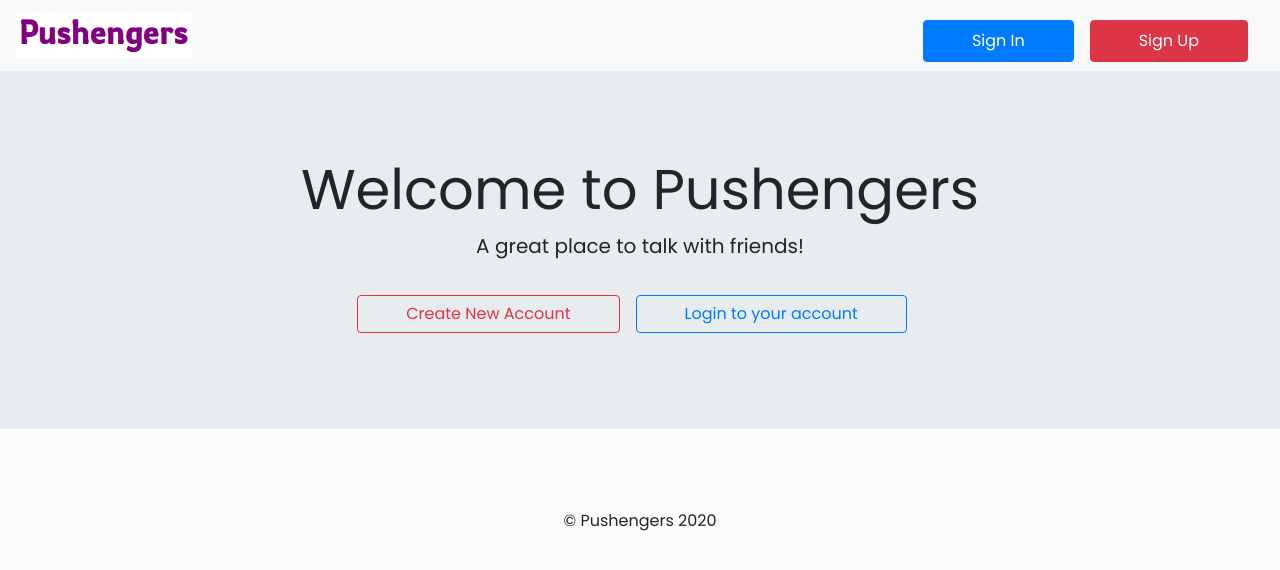
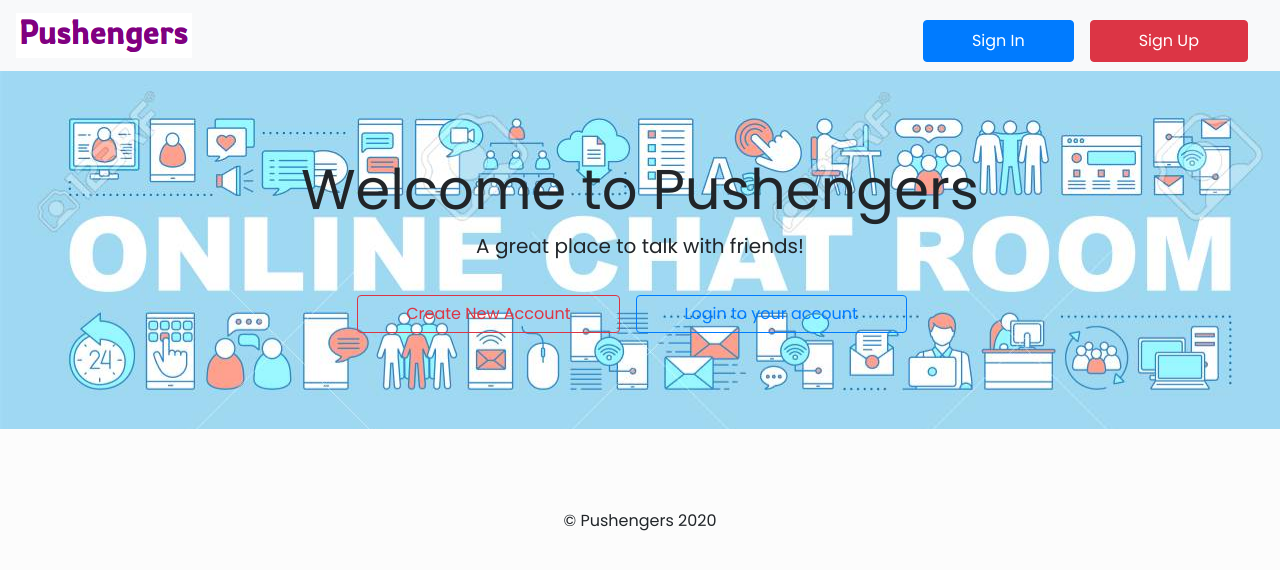
Before and after one commit to Leonardoleo/Pushengers-chat-app, a React (Create React App) app: page / in a window 1280 px wide. Shown: the top 570 px of the page. Built offline with nearby package versions, Linux system fonts and the light colour scheme; no server answers.

Commit message:
add background image at home.js

```diff
--- a/src/pages/Home.js
+++ b/src/pages/Home.js
@@ -2,14 +2,14 @@
 import Header from '../components/Header';
 import Footer from '../components/Footer';
 import { Link } from 'react-router-dom';
-
+import Background from '../assets/images/online-chat-room.jpg';
 export default class HomePage extends Component {
     render() {
         return (
             <div className="home">
                <Header></Header>
                <section>
-                   <div className="jumbotron jumbotron-fluid py-5">
+                   <div className="jumbotron jumbotron-fluid py-5" style={{ background: `url(${Background})`}}>
                       <div className="container text-center py-5">
                         <h1 className="display-4">Welcome to Pushengers</h1>
                         <p className="lead">A great place to talk with friends!</p>
```
Also changed, not shown: src/assets/images/Chat_banner.png (added), src/assets/images/online-chat-room.jpg (added).
